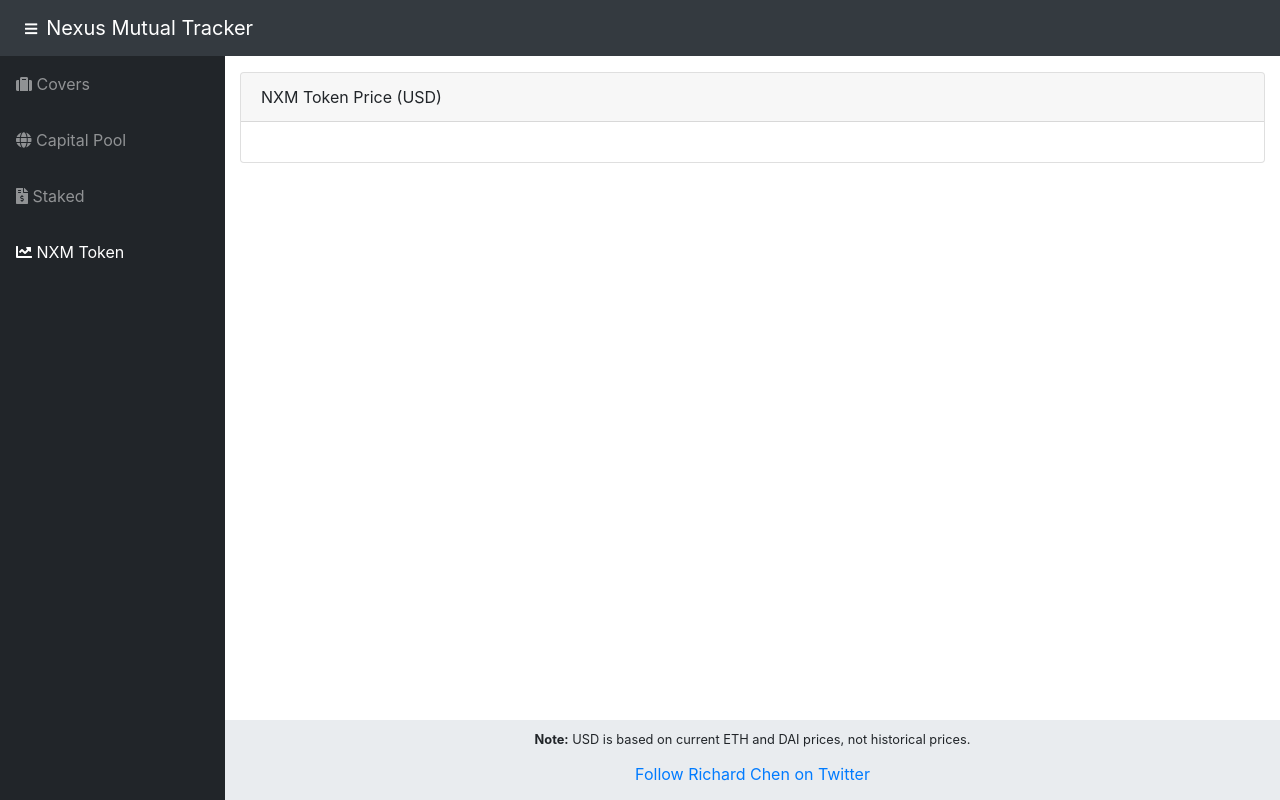
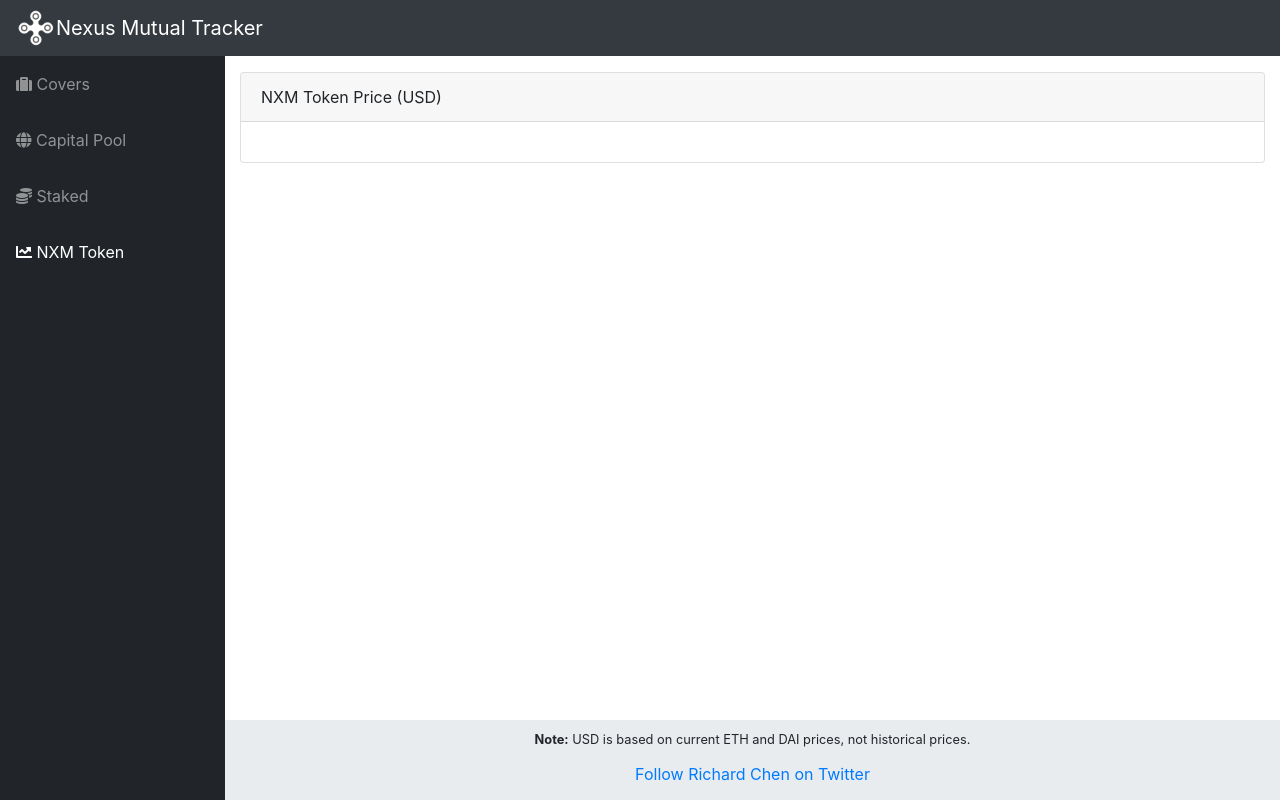
Before and after one commit to rchen8/nexus-mutual-tracker, a Flask app: template app/templates/token.html in a window 1280 px wide. Run offline with Flask 2, Linux system fonts and the light colour scheme; the template is opened without the code that fills it, so the values that code supplies are empty; some libraries are stand-ins or nearby versions.

Commit message:
Replace navbar with logo

```diff
--- a/app/routes/routes.py
+++ b/app/routes/routes.py
@@ -53,5 +53,5 @@
 
 @app.route('/favicon.ico', methods=['GET'])
 def favicon():
-  return send_from_directory(os.path.join(app.root_path, 'static'), 'favicon.gif',
+  return send_from_directory(os.path.join(app.root_path, 'static/img'), 'favicon.gif',
       mimetype='image/vnd.microsoft.icon')
--- a/app/templates/_layout.html
+++ b/app/templates/_layout.html
@@ -30,10 +30,7 @@
 <body id="page-top">
 
   <nav class="navbar navbar-expand navbar-dark bg-dark static-top">
-    <button class="btn btn-link btn-sm text-white order-1 order-sm-0" id="sidebarToggle" href="#">
-      <i class="fas fa-bars"></i>
-    </button>
-
+    <a href="/"><img src="img/logo.jpg" height="40px" width="40px"></a>
     <a class="navbar-brand mr-1" href="/">Nexus Mutual Tracker</a>
   </nav>
 
--- a/app/templates/capital_pool.html
+++ b/app/templates/capital_pool.html
@@ -16,7 +16,7 @@
   </li>
   <li class="nav-item">
     <a class="nav-link" href="staked">
-      <i class="fas fa-file-invoice-dollar"></i>
+      <i class="fas fa-coins"></i>
       <span>Staked</span>
     </a>
   </li>
--- a/app/templates/covers.html
+++ b/app/templates/covers.html
@@ -16,7 +16,7 @@
   </li>
   <li class="nav-item">
     <a class="nav-link" href="staked">
-      <i class="fas fa-file-invoice-dollar"></i>
+      <i class="fas fa-coins"></i>
       <span>Staked</span>
     </a>
   </li>
--- a/app/templates/staked.html
+++ b/app/templates/staked.html
@@ -16,7 +16,7 @@
   </li>
   <li class="nav-item active">
     <a class="nav-link" href="staked">
-      <i class="fas fa-file-invoice-dollar"></i>
+      <i class="fas fa-coins"></i>
       <span>Staked</span>
     </a>
   </li>
--- a/app/templates/token.html
+++ b/app/templates/token.html
@@ -16,7 +16,7 @@
   </li>
   <li class="nav-item">
     <a class="nav-link" href="staked">
-      <i class="fas fa-file-invoice-dollar"></i>
+      <i class="fas fa-coins"></i>
       <span>Staked</span>
     </a>
   </li>
```
Also changed, not shown: app/static/img/favicon.gif (renamed from app/static/favicon.gif), app/static/img/logo.jpg (added).
